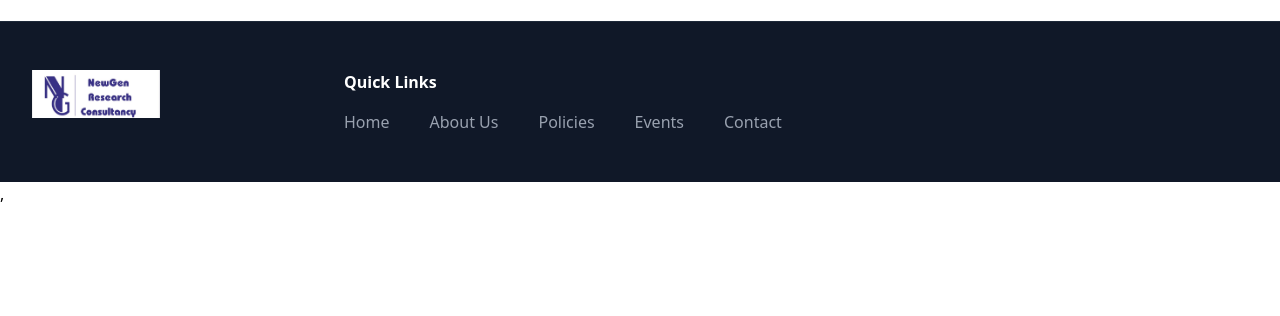
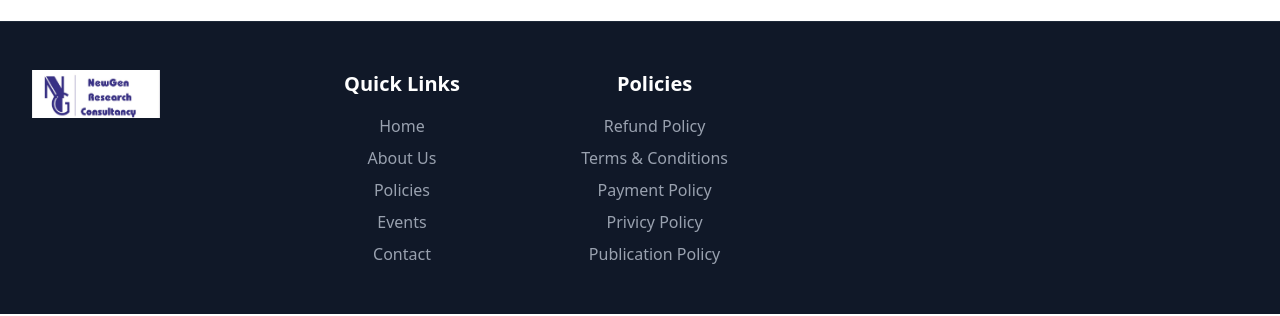
Before and after one commit to harsh749005/NewGen, a React (Vite) app: page /about in a window 1280 px wide. Shown: the part 976-1292 px from the top of the page. Before the commit the page ends 1182 px from the top, so only its background shows below. Built offline with nearby package versions, Linux system fonts and the light colour scheme.

Commit message:
Footer changed

```diff
--- a/src/components/Footer.jsx
+++ b/src/components/Footer.jsx
@@ -18,35 +18,71 @@ const Footer = () => {
                 </div>
               </div>
             </div>
+            <div className="flex items-center  w-96 justify-between">
               <div className="w-max">
-              <h3 className="text-white font-semibold mb-4">Quick Links</h3>
-              <ul className="flex items-center justify-center gap-10">
+                <h3 className="text-xl text-white font-semibold mb-4">
+                  Quick Links
+                </h3>
+                <ul className="flex flex-col items-center justify-center gap-2">
                   <li>
-                  <Link to="/"  className="hover:text-white ">
+                    <Link to="/" className="hover:text-white ">
                       Home
                     </Link>
                   </li>
                   <li>
-                  <Link to="/about"  className="hover:text-white ">
+                    <Link to="/about" className="hover:text-white ">
                       About Us
                     </Link>
                   </li>
                   <li>
-                  <Link to="/termsConditions"  className="hover:text-white">
+                    <Link to="/termsConditions" className="hover:text-white">
                       Policies
                     </Link>
                   </li>
                   <li>
-                  <Link to="/events"  className="hover:text-white">
+                    <Link to="/events" className="hover:text-white">
                       Events
                     </Link>
                   </li>
                   <li>
-                  <Link to="/contact"  className="hover:text-white">
+                    <Link to="/contact" className="hover:text-white">
                       Contact
                     </Link>
                   </li>
                 </ul>
+              </div>
+              <div className="w-max ">
+                <h3 className="text-xl text-white font-semibold mb-4 w-max m-auto">
+                  Policies
+                </h3>
+                <ul className="flex flex-col items-center justify-center gap-2">
+                  <li>
+                    <Link to="/refundPolicy" className="hover:text-white ">
+                      Refund Policy
+                    </Link>
+                  </li>
+                  <li>
+                    <Link to="/termsConditions" className="hover:text-white ">
+                      Terms & Conditions
+                    </Link>
+                  </li>
+                  <li>
+                    <Link to="/paymentPolicy" className="hover:text-white">
+                      Payment Policy
+                    </Link>
+                  </li>
+                  <li>
+                    <Link to="/privacyPolicy" className="hover:text-white">
+                      Privicy Policy
+                    </Link>
+                  </li>
+                  <li>
+                    <Link to="/publicationPolicy" className="hover:text-white">
+                      Publication Policy
+                    </Link>
+                  </li>
+                </ul>
+              </div>
             </div>
           </div>
         </div>
```
Lines whose indentation alone changed are shown as unchanged.
